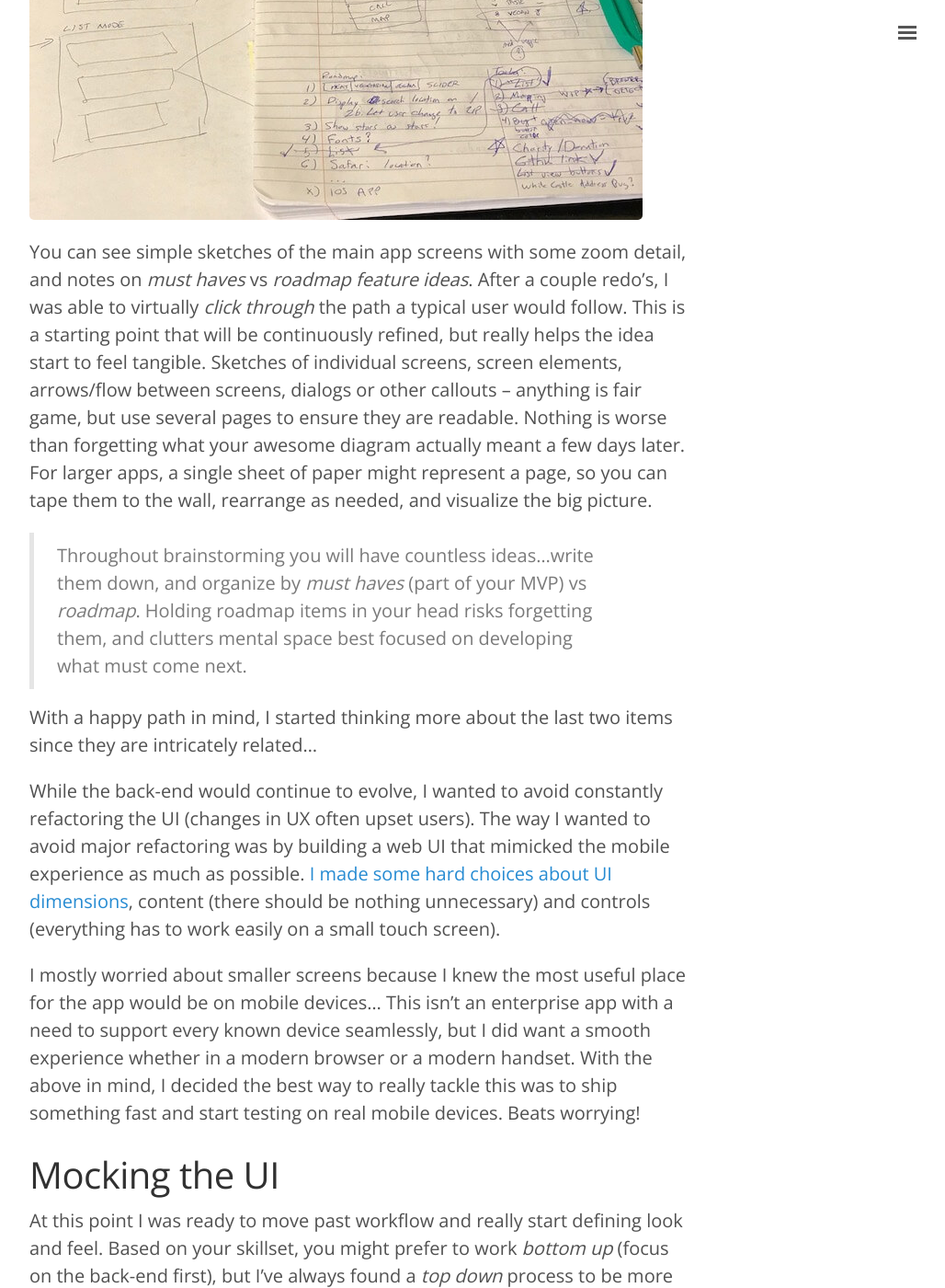
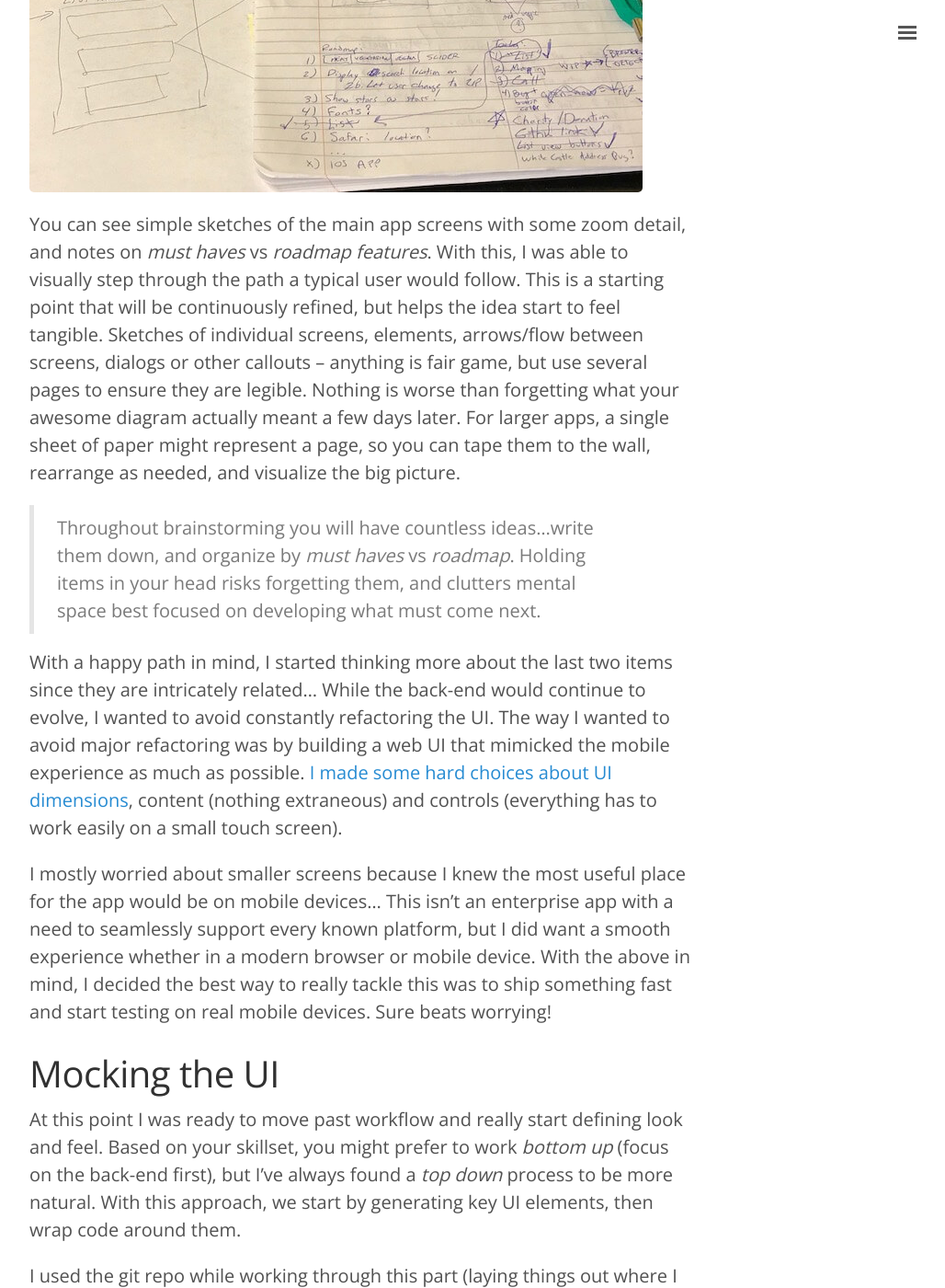
Before and after one commit to deadlysyn/blog, a Jekyll site: the page built from _posts/2018-01-08-idea-to-app-pt1.md, in a window 1280 px wide and 1400 px high, scrolled down 5866 px. Shown: the whole window at 92% size, without its empty margins (248-1276 px from the left). Built offline with Jekyll 4.4.1, drawn with Linux system fonts in a browser that asks for light colours; a script that is not in the unit is left out; some of the changed text lies outside the part shown.

Commit message:
third round of edits

```diff
--- a/_posts/2018-01-08-idea-to-app-pt1.md
+++ b/_posts/2018-01-08-idea-to-app-pt1.md
@@ -59,11 +59,11 @@ Okay, so what to call it?  While not something to get hung up on, apps need a na
 
 <img style="float: left; margin: 1em; width: 256; height: 256;" src="{{site.baseurl}}/media/chowchow_big.png">
 
-Depending on what you're building, a logo and social presence could require real investment...  Since this is a simple app with no financial motivation, I cribbed [a _logo_ from [iconarchive.com](http://www.iconarchive.com/show/windows-8-icons-by-icons8/Animals-Dog-Bone-icon.html) (it will double as a good favicon), created [a GitHub repo](https://github.com/deadlysyn/chowchow), and moved along.
+Depending on what you're building, a logo and social presence could require real investment...  Since this is a simple app with no financial motivation, I cribbed [a _logo_ from [iconarchive.com](http://www.iconarchive.com/show/windows-8-icons-by-icons8/Animals-Dog-Bone-icon.html) (it's available in several sizes, and will double as a good favicon), created [a GitHub repo](https://github.com/deadlysyn/chowchow), and moved along.
 
 # Building a Mental Model
 
-Now that we have our _why_ and _what_, it's time to think about _how_.  Don't bog yourself down unnecessarily (we'll get into implementation detail later), but do you understand the _big pieces_ of the vision at _a high level_?  Is it just stitching together readily available APIs?  Is there a lot of client-side logic, or is it mostly back-end?  Are there known patterns you can re-use to solve parts of the problem, or will you need to create a lot from scratch?
+Now that we have our _why_ and _what_, it's time to think about _how_.  Don't bog yourself down unnecessarily (we'll get into implementation detail later), but do you understand the _big pieces_ of your vision at _a high level_?  Is it just stitching together readily available APIs?  Is there a lot of client-side logic, or is it mostly back-end?  Are there known patterns you can re-use to solve parts of the problem, or will you need to create a lot from scratch?
 
 For me, there were a few big questions:
 
@@ -91,53 +91,51 @@ I had a few concerns:
 - How would I build a web app requiring minimal refactoring for mobile?
 - How could I ensure any controls were easy to use on small screens?
 
-I began working through the first with ye olde pen and paper.  Whiteboards are great too.  The point is really to step back from the keyboard for a moment and brainstorm the user experience.  You could mock this out in your favorite graphical editor, but I find a medium where you can quickly erase, scratch out, rework, etc. best for me.  This consumed a few pages for me, including several that got tossed, but the picture shows how informal and messy it can be...anything to solidify the idea of what you are trying to build in your mind.
+I began working through the first with ye olde pen and paper.  Whiteboards are great too.  The point is really to step back from the keyboard for a moment and brainstorm the user experience.  You could mock this out in your favorite graphics editor, but I prefer a medium where you can quickly erase and rework.  This consumed a few pages for me, including several that got tossed, but the picture shows how informal and messy it can be...anything to solidify the idea of what you are trying to build.
 
 ![A Messy Sketch]({{site.baseurl}}/media/workflow_sketch.jpg)
 
-You can see simple sketches of the main app screens with some zoom detail, and notes on _must haves_ vs _roadmap feature ideas_.  After a couple redo's, I was able to virtually _click through_ the path a typical user would follow.  This is a starting point that will be continuously refined, but really helps the idea start to feel tangible.  Sketches of individual screens, screen elements, arrows/flow between screens, dialogs or other callouts -- anything is fair game, but use several pages to ensure they are readable.  Nothing is worse than forgetting what your awesome diagram actually meant a few days later.  For larger apps, a single sheet of paper might represent a page, so you can tape them to the wall, rearrange as needed, and visualize the big picture.
+You can see simple sketches of the main app screens with some zoom detail, and notes on _must haves_ vs _roadmap features_.  With this, I was able to visually step through the path a typical user would follow.  This is a starting point that will be continuously refined, but helps the idea start to feel tangible.  Sketches of individual screens, elements, arrows/flow between screens, dialogs or other callouts -- anything is fair game, but use several pages to ensure they are legible.  Nothing is worse than forgetting what your awesome diagram actually meant a few days later.  For larger apps, a single sheet of paper might represent a page, so you can tape them to the wall, rearrange as needed, and visualize the big picture.
 
-> Throughout brainstorming you will have countless ideas...write them down, and organize by _must haves_ (part of your MVP) vs _roadmap_.  Holding roadmap items in your head risks forgetting them, and clutters mental space best focused on developing what must come next.
+> Throughout brainstorming you will have countless ideas...write them down, and organize by _must haves_ vs _roadmap_.  Holding items in your head risks forgetting them, and clutters mental space best focused on developing what must come next.
 
-With a happy path in mind, I started thinking more about the last two items since they are intricately related...
+With a happy path in mind, I started thinking more about the last two items since they are intricately related...  While the back-end would continue to evolve, I wanted to avoid constantly refactoring the UI.  The way I wanted to avoid major refactoring was by building a web UI that mimicked the mobile experience as much as possible.  [I made some hard choices about UI dimensions](http://www.idev101.com/code/User_Interface/sizes.html), content (nothing extraneous) and controls (everything has to work easily on a small touch screen).
 
-While the back-end would continue to evolve, I wanted to avoid constantly refactoring the UI (changes in UX often upset users).  The way I wanted to avoid major refactoring was by building a web UI that mimicked the mobile experience as much as possible.  [I made some hard choices about UI dimensions](http://www.idev101.com/code/User_Interface/sizes.html), content (there should be nothing unnecessary) and controls (everything has to work easily on a small touch screen).
-
-I mostly worried about smaller screens because I knew the most useful place for the app would be on mobile devices...  This isn't an enterprise app with a need to support every known device seamlessly, but I did want a smooth experience whether in a modern browser or a modern handset.  With the above in mind, I decided the best way to really tackle this was to ship something fast and start testing on real mobile devices.  Beats worrying!
+I mostly worried about smaller screens because I knew the most useful place for the app would be on mobile devices...  This isn't an enterprise app with a need to seamlessly support every known platform, but I did want a smooth experience whether in a modern browser or mobile device.  With the above in mind, I decided the best way to really tackle this was to ship something fast and start testing on real mobile devices.  Sure beats worrying!
 
 # Mocking the UI
 
 At this point I was ready to move past workflow and really start defining look and feel.  Based on your skillset, you might prefer to work _bottom up_ (focus on the back-end first), but I've always found a _top down_ process to be more natural.  With this approach, we start by generating key UI elements, then wrap code around them.
 
-I used the git repo while working through this part (laying things out where I thought they would naturally live in production), but want to share the project skeleton and GitHub repo in the next article when we setup our Docker development environment.  Hopefully that's not too confusing.  You might not even have a repo ready at this point, aren't really writing code (just focusing on presentation via HTML and CSS), and directory structure might even change as you figure out what components to use and how to stitch things together.
+I used the git repo while working through this part (laying things out where I thought they would naturally live in production), but want to share the project skeleton and GitHub repo in the next article when we setup our Docker development environment.  Hopefully that's not too confusing.  You might not even have a repo ready at this point, aren't really writing code (just focusing on presentation via HTML and CSS), and directory structure could even change as you figure out what components to use and how to stitch things together.
 
 ## Home Sweet Home
 
 For me, the obvious focus was the index page...the literal starting point.  If I could get this halfway decent, it could serve as a template for the rest of the app (while content will change on each screen, we want general UI consistency).  It also offered an opportunity to tackle one of the key challenges, figuring out what user input would be allowed and control types that would be easy to navigate on small screens with touch controls.
 
-A lot could be said here, but since I was developing for the web at this point simple HTML and [the CSS box model](https://developer.mozilla.org/en-US/docs/Web/CSS/CSS_Box_Model/Introduction_to_the_CSS_box_model) were my tools of choice.  I started by simply laying out a few divs and experimenting with size and position.  A common trick I find useful at this point is giving all elements a hideous border (usually something like _border: 1px dashed red_) to make subtleties for things like floats and overflow easier to see.  While useful, be aware these extra pixels will take up space in your design which may or may not have an impact.
+A lot could be said here, but since I was developing for the web at this point simple HTML and [the CSS box model](https://developer.mozilla.org/en-US/docs/Web/CSS/CSS_Box_Model/Introduction_to_the_CSS_box_model) were my tools of choice.  I started by simply laying out a few divs and experimenting with size and position.  A common trick I find useful at this point is giving all elements a hideous border (usually something like _border: 1px dashed red_) to make subtleties for things like floats and overflows easier to see.  While useful, be aware these extra pixels will take up space in your design.
 
 ![CSS Box Model]({{site.baseurl}}/media/box_model.jpg)
 
-While working around browser bugs or platform inconsistencies can be infuriating (we'll touch on this in a later part of this series), I find initial UI prototyping one of the more rewarding parts of development.  By now you've got a solid idea, and get to slap Legos together until they match your mental picture.  It takes patience, but the satisfying part is instant feedback as you add HTML, adjust CSS, reload, repeat...  make small changes, and verify often.  Goes well with coffee.  :-)
+While working around browser bugs or platform inconsistencies can be infuriating (we'll touch on that in a later part of this series), I find initial UI prototyping rewarding.  By now you've got a solid idea, and get to slap Legos together until they match your mental picture.  It takes patience, but the satisfying part is instant feedback as you add HTML, adjust CSS, reload, repeat...  make small changes, and verify often.  Goes well with coffee.  :-)
 
 While working through the layout, make friends with your browser's native web developer tools (_cmd-alt-i_ for Mac users).  This is not only useful for Javascript debugging in the console (we'll use that later!), but also identifying styling discrepancies, specificity conflicts, or other oddities via the element inspector.
 
 ![Element Inspector]({{site.baseurl}}/media/chowchow_inspector.jpg)
 
-Don't spend so much time on the UI you never get the back-end working.  It sounds silly, but this is an easy black hole to get stuck in.  You will almost always think of small tweaks, so remember the Pareto Principle -- the average user will only touch ~20% of your UI.  Put another way, users will derive 80% of their value from 20% of your development.  If you hope to make the 20% of your code users actually care about 80% better, you need to ship sooner so any tweaks can be based on feedback.
+Don't spend so much time on the UI you never get the back-end working.  It sounds silly, but this is an easy black hole to get stuck in.  You will almost always think of small tweaks, so remember the Pareto Principle -- the average user will only touch ~20% of your UI.  Put another way, users will derive 80% of their value from 20% of your development.  If you hope to make the 20% of your code users actually care about 80% better, you need to ship sooner so tweaks can be based on feedback.
 
 > You will almost always think of small tweaks, so remember the Pareto Principle -- the average user will only touch ~20% of your UI.
 
 At this point I made a mistake that wasn't the end of the world, but might be useful to share...  Since I wanted a mobile-friendly, responsive design I jumped to a familiar framework ([Bootstrap 4](https://getbootstrap.com)).  After all, I'd just gone through [a class where we used it heavily](https://www.udemy.com/the-web-developer-bootcamp), [my own website uses it](http://deadlysyn.com), and it is both mobile-first and full-featured.
 
-_Full-featured_ was the problem...  this isn't anti-Bootstrap, it's a great framework.  This also isn't a Bootstrap problem, it's a general concern with frameworks.  There's a time and a place.  About halfway through this app I realized what I'd done: I'd pulled an 800-pound dependency into my project when all I needed was [CSS Grid](https://developer.mozilla.org/en-US/docs/Web/CSS/CSS_Grid_Layout).  Sometimes it's not obvious, but as I worked through the rest of the UI I found myself using framework elements, then overriding styles, then replacing elements with completely custom ones since the resulting CSS was shorter, then wondering if I was committing sacrilege by not only using native components -- it shouldn't be this hard, I was fighting the framework.  Oh well, lesson learned.  Add one to the _roadmap/refactor ideas_ list!
+_Full-featured_ was the problem...  this isn't anti-Bootstrap, it's a great framework.  This also isn't a Bootstrap problem, it's a general concern with frameworks.  There's a time and a place.  About halfway through this app I realized what I'd done: I'd pulled an 800-pound dependency into my project when all I needed was [CSS Grid](https://developer.mozilla.org/en-US/docs/Web/CSS/CSS_Grid_Layout).  Sometimes it's not obvious, but as I worked through the rest of the UI, I found myself using framework elements, overriding styles, replacing elements with completely custom versions since the resulting CSS was shorter, then wondering if I was committing sacrilege by not only using native components -- it shouldn't be this hard, I was fighting the framework.  Oh well, lesson learned.  Add one to the _roadmap_ list!
 
 ![Yes, that's EJS, forgive me. :-)]({{site.baseurl}}/media/chowchow_divs.jpg)
 
-Now that I had a handful of divs laid out as a starting point, I wanted to apply some color and texture.  Since I'm not a graphic designer by trade, but wanted to prototype my 1.0 ASAP I jumped over to [uigradients.com](https://uigradients.com) (grabbed a background gradient for my container div) and [heropatterns.com](http://www.heropatterns.com) (grabbed a conveniently themed SVG pattern).  While browsing free resources, I ran what CSS I had through [autoprefixer](https://autoprefixer.github.io).  For UI icons, I pulled in [fontawesome.io](https://fontawesome.com/get-started).
+Now that I had a handful of responsive divs laid out, I wanted to apply some color and texture.  Since I'm not a graphic designer by trade, I jumped over to [uigradients.com](https://uigradients.com) (grabbed a background gradient for my container div) and [heropatterns.com](http://www.heropatterns.com) (grabbed a conveniently themed SVG fill pattern).  While browsing free resources, I ran what CSS I had through [autoprefixer](https://autoprefixer.github.io).  For UI icons, I pulled in [Font Awesome 5](https://fontawesome.com/get-started).
 
-Last but not least, after a bit of research, I decided simple _toggle switches_ would be aesthetically pleasing in a small space and easy to use on small screens.  I came across [a CSS native implementation](https://github.com/ghinda/css-toggle-switch) and decided to give it a try.  We'll go over importing and using css-toggle-switch in the next article of this series.
+Last but not least, after a bit of research, I decided simple _toggle switches_ would be aesthetically pleasing and easy to use on small screens.  I came across [a CSS-native implementation](https://github.com/ghinda/css-toggle-switch) and decided to give it a try.  We'll go over importing and using css-toggle-switch in the next article of this series.
 
 With basic HTML, CSS, and a handful of free utilities I had the skeleton of a UI...  here's a teaser of the home screen we'll get to build next time:
 
@@ -145,9 +143,9 @@ With basic HTML, CSS, and a handful of free utilities I had the skeleton of a UI
 
 # Conclusion
 
-Starting only with a simple desire to bolster existing skills by building an app, we considered user needs (in this case our own) to identify a valuable idea (find our _why_).  Finding an idea was obviously easier for us since it was based on personal experience, but it's worth noting it resonated because it was based on an understood pain point...something we as programmers should be able to help optimize.  Finding such opportunities generally requires talking to and/or observing your target users.
+Starting only with a simple desire to bolster existing skills by building an app, we considered user needs (in this case our own) to identify a valuable idea (find our _why_).  Finding an idea was easier for us since it was based on personal experience, but it's worth noting it resonated because it was based on an understood problem...a place we as programmers could leverage technology to meet a need.  Finding such opportunities generally requires talking to and/or observing your target users.
 
-With our shiny new idea in hand, we fleshed out how it could work at a high level.  Next, we took a moment to think about the major components of our app and did some research to understand if our idea was feasible.  Finally, we hammered out a sensible workflow based on what we wanted the app to do, and did simple mocks in HTML and CSS...now we have something to start wrapping code around in the next article!
+With our shiny new idea in hand, we fleshed out how it could work at a high level.  Next, we took a moment to think about the major components of our app and did research to understand if our idea was feasible.  Finally, we hammered out a sensible workflow based on what we wanted the app to do, and did simple mocks in HTML and CSS...now we have something to start wrapping code around!
 
 That was quite a journey for an introduction...  but it should lay a nice foundation for the next article in the series where we will go deeper into the UI design and address other client-side concerns like location and user agent detection.  We'll also devote a small section to project setup (sharing our directory structure to make following code examples easier), and discuss the simple Docker-based development environment.
 
```
Also changed, not shown: other parts of _posts/2018-01-08-idea-to-app-pt1.md (+2 -2 lines).
